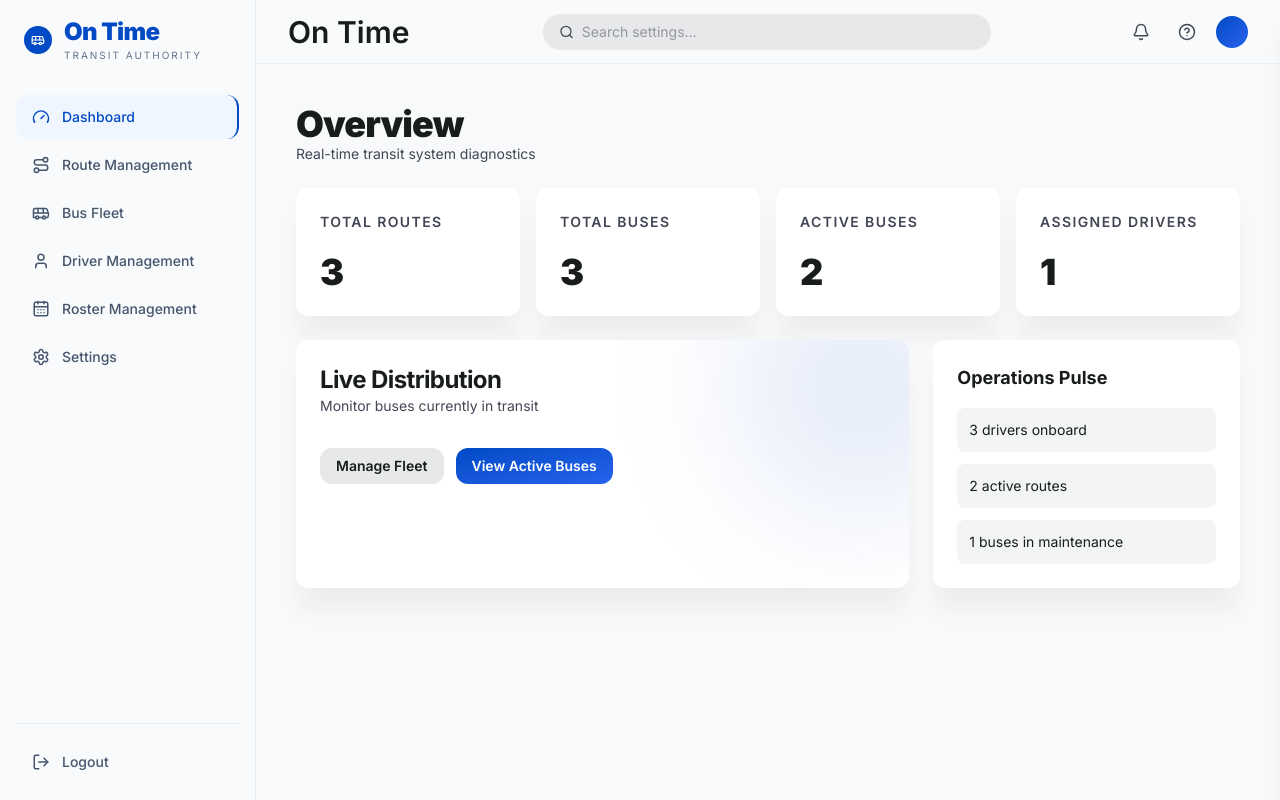
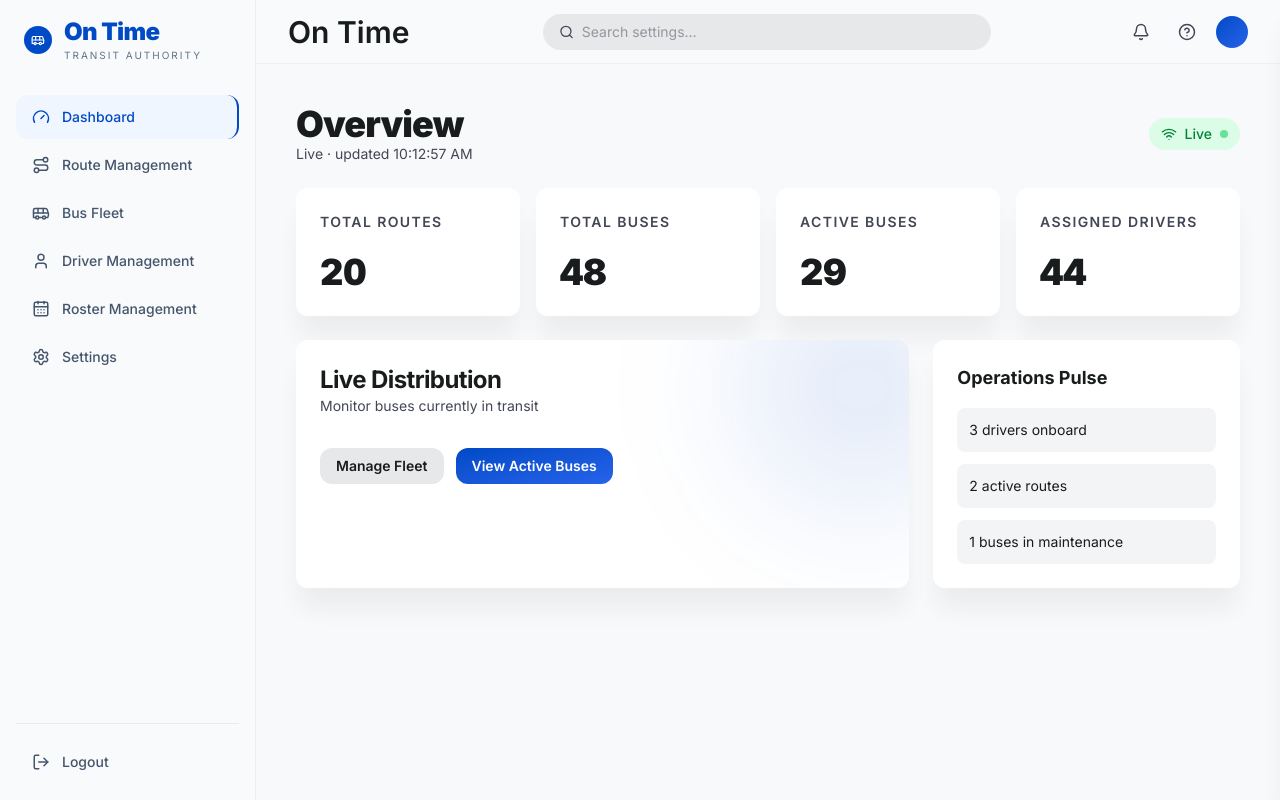
Before and after one commit to OnTime-SE-G/ontime-admin-web, a Next.js app: page /dashboard in a window 1280 px wide. Built offline with nearby package versions, Linux system fonts and the light colour scheme.

Commit message:
fix : Dashbaord websocket coenntion implemented

```diff
--- a/app/(admin)/dashboard/page.tsx
+++ b/app/(admin)/dashboard/page.tsx
@@ -1,39 +1,56 @@
 "use client";
 
 import Link from "next/link";
-import { useMemo } from "react";
 import { useAdminStore } from "@/lib/store/admin-store";
+import { useDashboardSocket } from "@/app/hooks/useDashboardSocket";
+import { Wifi, WifiOff } from "lucide-react";
 
 export default function DashboardPage() {
-  const { routes, buses, drivers, rosterAssignments } = useAdminStore();
+  const { stats, isConnected, isLoading } = useDashboardSocket();
+  const { routes, buses, drivers } = useAdminStore();
 
-  const metrics = useMemo(
-    () => [
-      { label: "Total Routes", value: routes.length },
-      { label: "Total Buses", value: buses.length },
-      {
-        label: "Active Buses",
-        value: buses.filter((bus) => bus.status === "Active").length,
-      },
-      {
-        label: "Assigned Drivers",
-        value: rosterAssignments.length,
-      },
-    ],
-    [routes, buses, rosterAssignments],
-  );
+  const metrics = [
+    { label: "Total Routes",     value: stats.totalRoutes     },
+    { label: "Total Buses",      value: stats.totalBuses      },
+    { label: "Active Buses",     value: stats.activeBuses     },
+    { label: "Assigned Drivers", value: stats.assignedDrivers },
+  ];
 
   return (
     <section className="space-y-6">
+
+      {/* Header */}
+      <div className="flex items-start justify-between gap-4">
         <div>
           <h1 className="text-4xl font-black tracking-tight text-on-surface">
             Overview
           </h1>
           <p className="text-sm text-on-surface-variant">
-          Real-time transit system diagnostics
+            {isConnected
+              ? `Live · updated ${new Date(stats.lastUpdated).toLocaleTimeString()}`
+              : "Real-time transit system diagnostics"}
           </p>
         </div>
 
+        {/* Connection badge */}
+        <div
+          className={`flex items-center gap-2 self-center rounded-full px-3 py-1.5 text-sm font-medium transition-colors ${
+            isConnected
+              ? "bg-green-100 text-green-700"
+              : "bg-red-100 text-red-600"
+          }`}
+        >
+          {isConnected
+            ? <Wifi    className="h-4 w-4" />
+            : <WifiOff className="h-4 w-4" />}
+          {isConnected ? "Live" : "Disconnected"}
+          {isConnected && (
+            <span className="h-2 w-2 animate-pulse rounded-full bg-green-500" />
+          )}
+        </div>
+      </div>
+
+      {/* Stat Cards — socket driven */}
       <div className="grid gap-4 sm:grid-cols-2 xl:grid-cols-4">
         {metrics.map((metric) => (
           <article
@@ -43,13 +60,18 @@ export default function DashboardPage() {
             <p className="text-sm font-semibold uppercase tracking-widest text-on-surface-variant">
               {metric.label}
             </p>
-            <p className="mt-5 text-4xl font-black text-on-surface">
+            {isLoading ? (
+              <div className="mt-5 h-10 w-16 animate-pulse rounded-lg bg-surface-container-high" />
+            ) : (
+              <p className="mt-5 text-4xl font-black tabular-nums text-on-surface">
                 {metric.value}
               </p>
+            )}
           </article>
         ))}
       </div>
 
+      {/* Bottom sections — store driven, unchanged */}
       <div className="grid gap-6 lg:grid-cols-[2fr_1fr]">
         <div className="relative overflow-hidden rounded-xl bg-surface-container-lowest p-6 shadow-soft">
           <div className="absolute -right-20 -top-20 h-64 w-64 rounded-full bg-primary/10 blur-3xl" />
@@ -68,7 +90,7 @@ export default function DashboardPage() {
             </Link>
             <Link
               href="/buses/active"
-              className="rounded-xl bg-gradient-to-br from-primary to-primary-container px-4 py-2 text-sm font-semibold text-white transition hover:scale-[0.98]"
+              className="rounded-xl bg-linear-to-br from-primary to-primary-container px-4 py-2 text-sm font-semibold text-white transition hover:scale-[0.98]"
             >
               View Active Buses
             </Link>
@@ -82,16 +104,16 @@ export default function DashboardPage() {
               {drivers.length} drivers onboard
             </div>
             <div className="rounded-lg bg-surface-container-low p-3">
-              {routes.filter((route) => route.status === "Active").length}{" "}
-              active routes
+              {routes.filter((r) => r.status === "Active").length} active routes
             </div>
             <div className="rounded-lg bg-surface-container-low p-3">
-              {buses.filter((bus) => bus.status === "Maintenance").length} buses
-              in maintenance
+              {buses.filter((b) => b.status === "Maintenance").length} buses in
+              maintenance
             </div>
           </div>
         </div>
       </div>
+
     </section>
   );
 }
```
Lines whose indentation alone changed are shown as unchanged.
